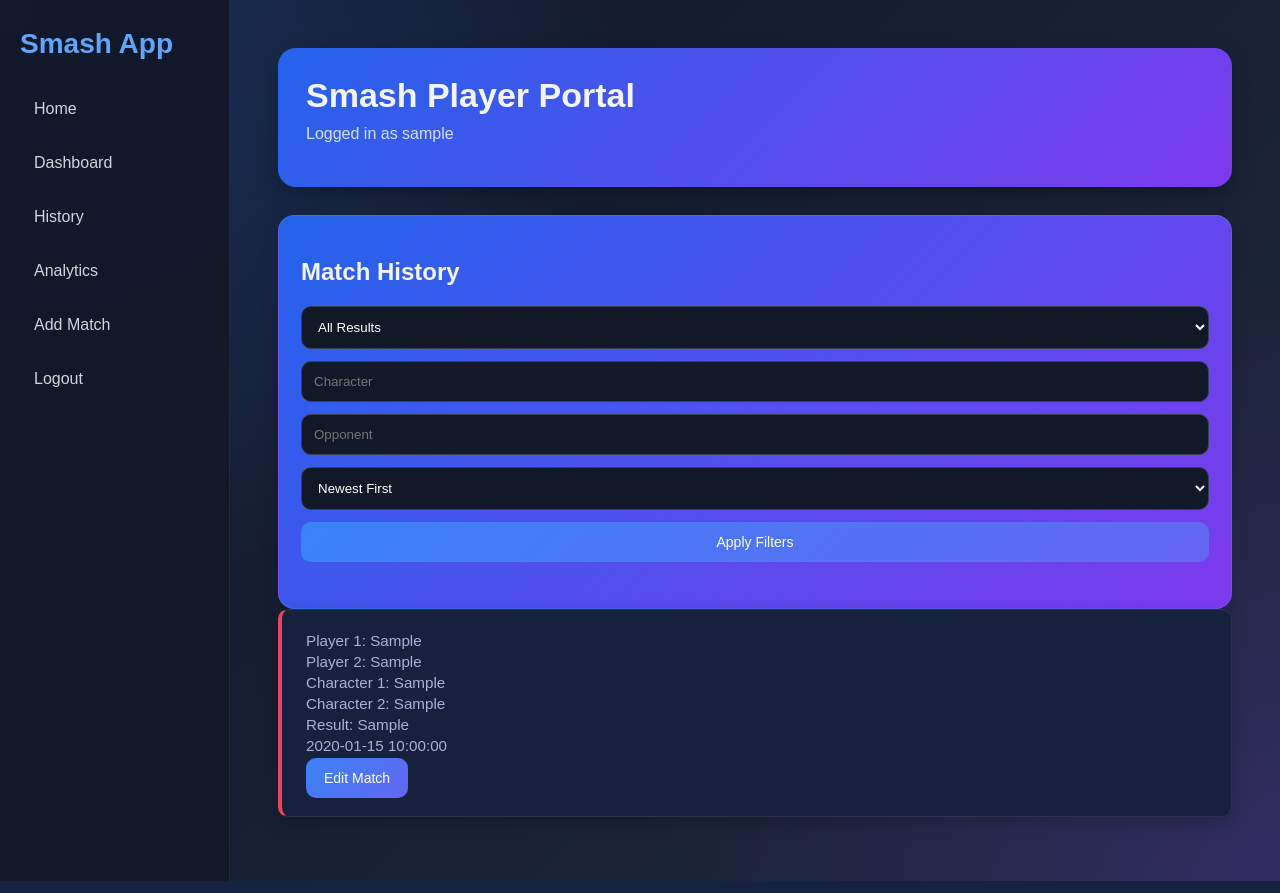
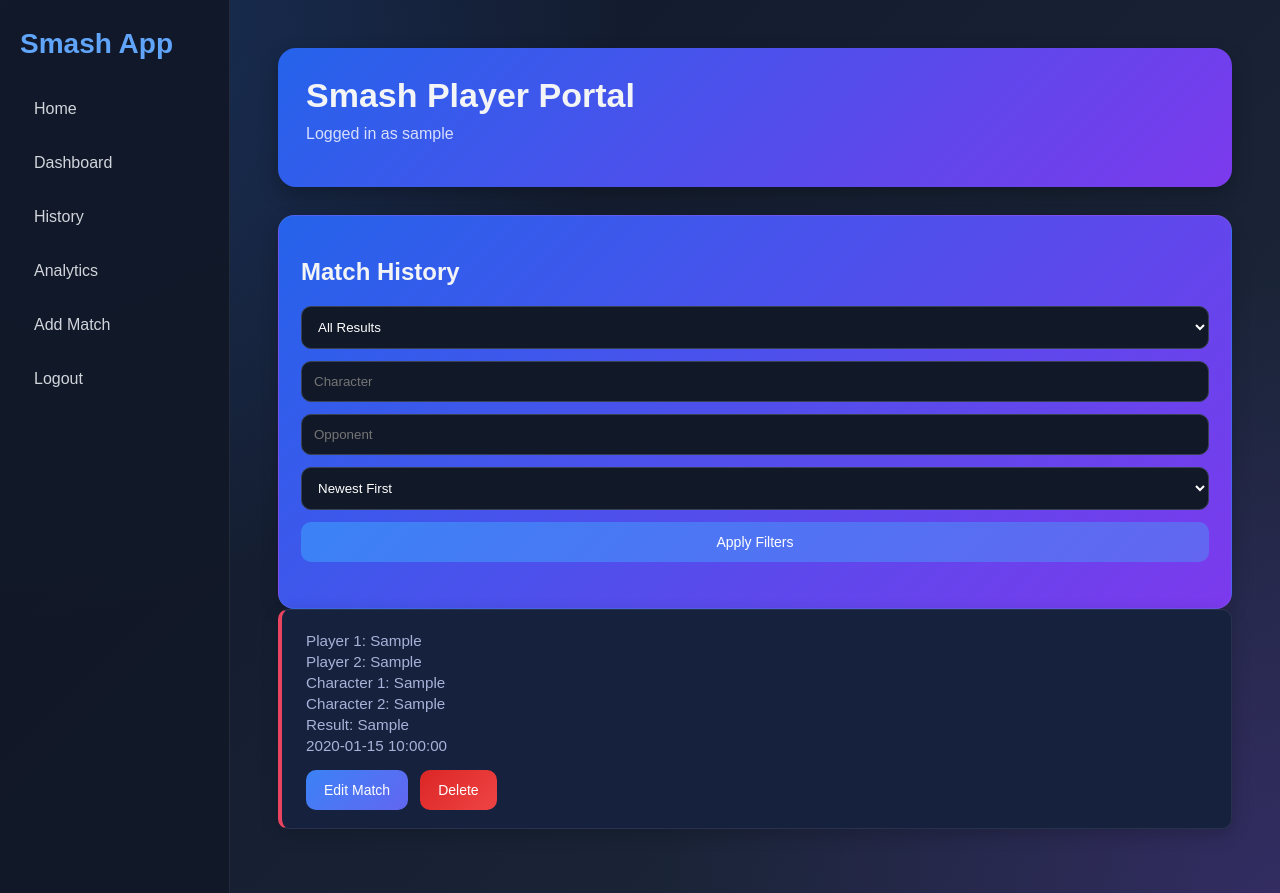
Before and after one commit to sherinawij/smash-tracker, a Flask app: page /history in a window 1280 px wide. Run offline with Flask 3, Linux system fonts and the light colour scheme; the visitor is signed in with stand-in values (Sample User, id 1); tables that the repository leaves empty hold one stand-in row (values such as "Sample post").

Commit message:
delete match

```diff
--- a/app.py
+++ b/app.py
@@ -194,6 +194,21 @@ def edit_match(match_id):
 
     return render_template('edit_match.html', match=cur_match)
 
+@app.route('/delete_match/<int:match_id>')
+def delete_match(match_id):
+    if 'user_id' not in session:
+        return redirect(url_for('login'))
+
+    cur_match = match.query.filter_by(
+        id=match_id,
+        userID=session['user_id']
+    ).first()
+
+    if cur_match:
+        db.session.delete(cur_match)
+        db.session.commit()
+
+    return redirect(url_for('history'))
 @app.route('/analytics')
 def analytics():
     if 'user_id' not in session:
--- a/static/css/global.css
+++ b/static/css/global.css
@@ -318,3 +318,12 @@ body.red .content-card:first-of-type {
 .filter-bar select {
     min-width: 180px;
 }
+.edit-match {
+    display: flex;
+    gap: 12px;
+    margin-top: 16px;
+}
+
+.delete-btn {
+    background: linear-gradient(135deg, #dc2626, #ef4444);
+}
--- a/templates/history.html
+++ b/templates/history.html
@@ -45,6 +45,11 @@
             <a class="pretty-btn" href="{{ url_for('edit_match', match_id=match.id) }}">
                 Edit Match
             </a>
+
+            <a class="pretty-btn delete-btn"
+            href="{{ url_for('delete_match', match_id=match.id) }}">
+                Delete
+            </a>
         </div>
     </div>
     {% endfor %}
```
